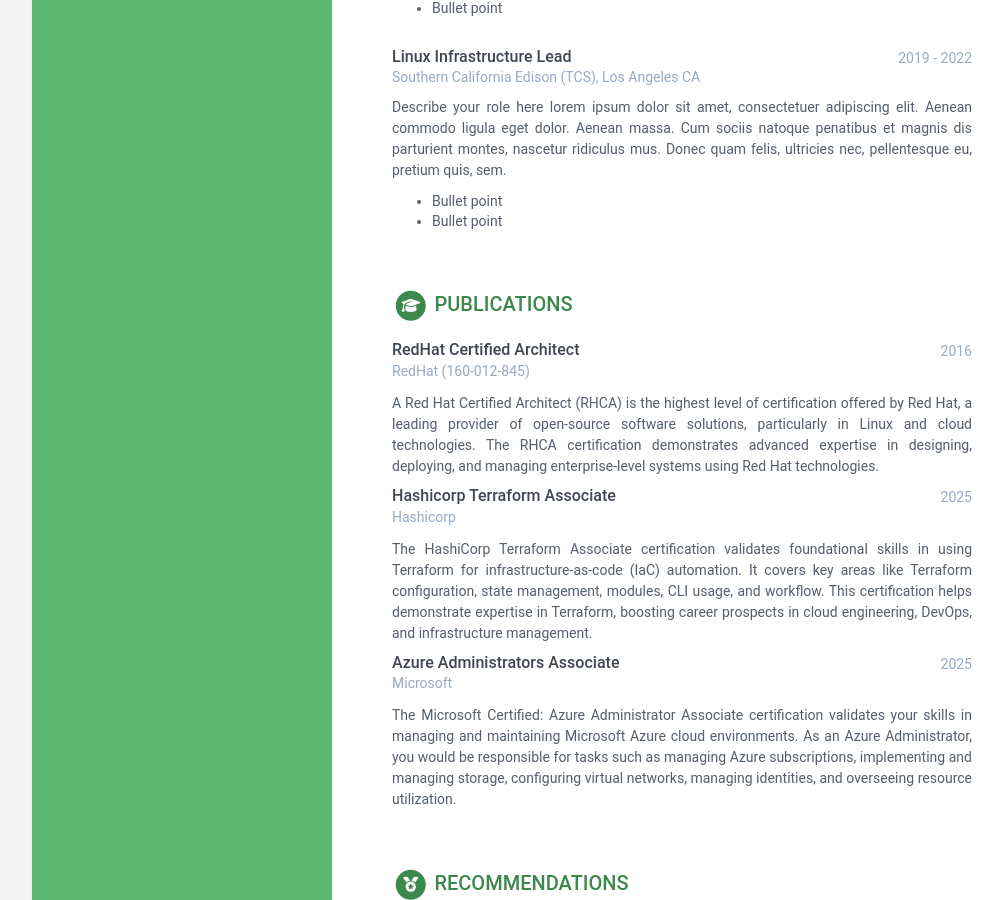
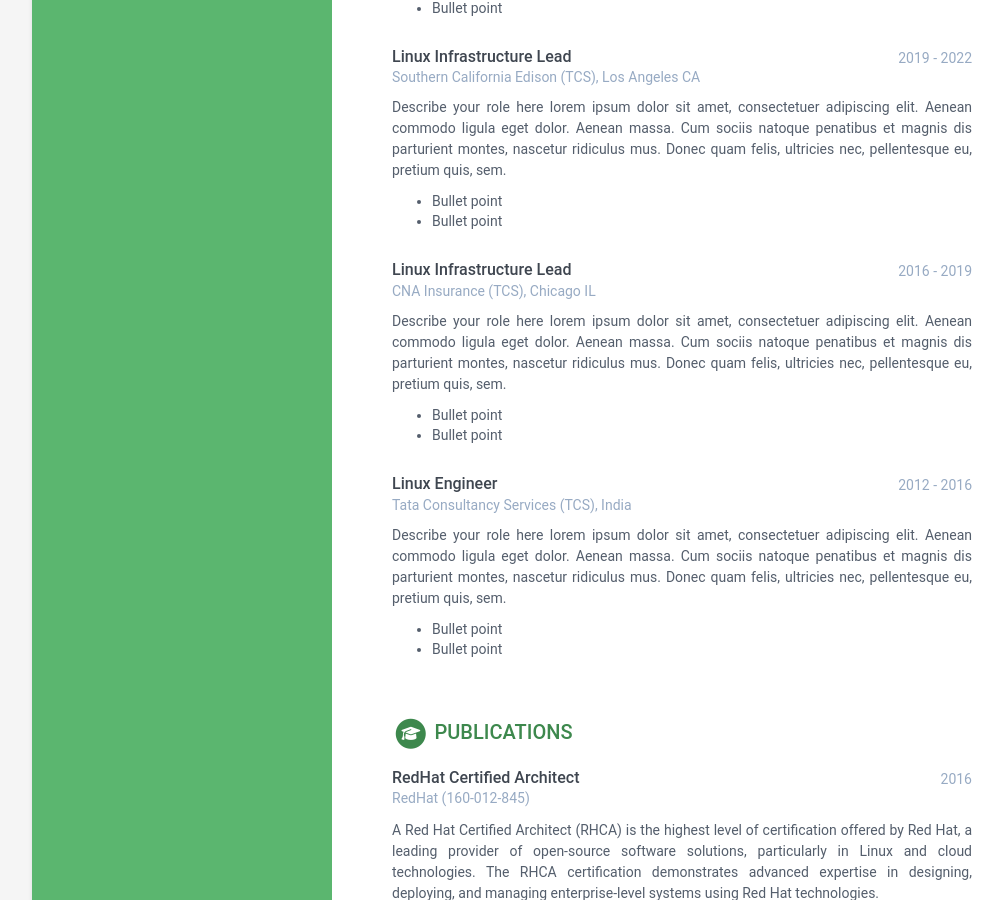
Before and after one commit to Jananimpg/portfolio, a Jekyll site: the page built from index.html, in a window 1280 px wide and 900 px high, scrolled down 1433 px. Shown: the whole window, without its empty margins (108-1111 px from the left). Built offline with Jekyll 4.4.1, drawn with Linux system fonts in a browser that asks for light colours.

Commit message:
Update data.yml

```diff
--- a/_data/data.yml
+++ b/_data/data.yml
@@ -128,7 +128,29 @@ experiences:
         - Bullet point
         - Bullet point
 
+  - role: Linux Infrastructure Lead
+    time: 2016 - 2019
+    company: CNA Insurance (TCS), Chicago IL
+    details: |
+      Describe your role here lorem ipsum dolor sit amet, consectetuer
+      adipiscing elit. Aenean commodo ligula eget dolor. Aenean massa.
+      Cum sociis natoque penatibus et magnis dis parturient montes,
+      nascetur ridiculus mus. Donec quam felis, ultricies nec,
+      pellentesque eu, pretium quis, sem.
+        - Bullet point
+        - Bullet point
 
+  - role: Linux Engineer
+    time: 2012 - 2016
+    company: Tata Consultancy Services (TCS), India
+    details: |
+      Describe your role here lorem ipsum dolor sit amet, consectetuer
+      adipiscing elit. Aenean commodo ligula eget dolor. Aenean massa.
+      Cum sociis natoque penatibus et magnis dis parturient montes,
+      nascetur ridiculus mus. Donec quam felis, ultricies nec,
+      pellentesque eu, pretium quis, sem.
+        - Bullet point
+        - Bullet point
 
 certifications:
   title: Certifications
```
